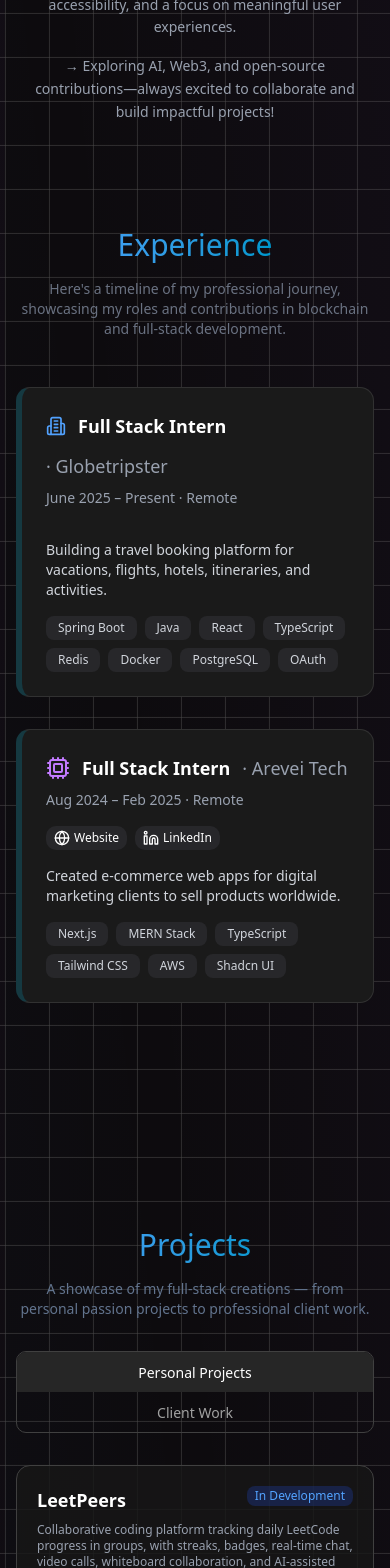
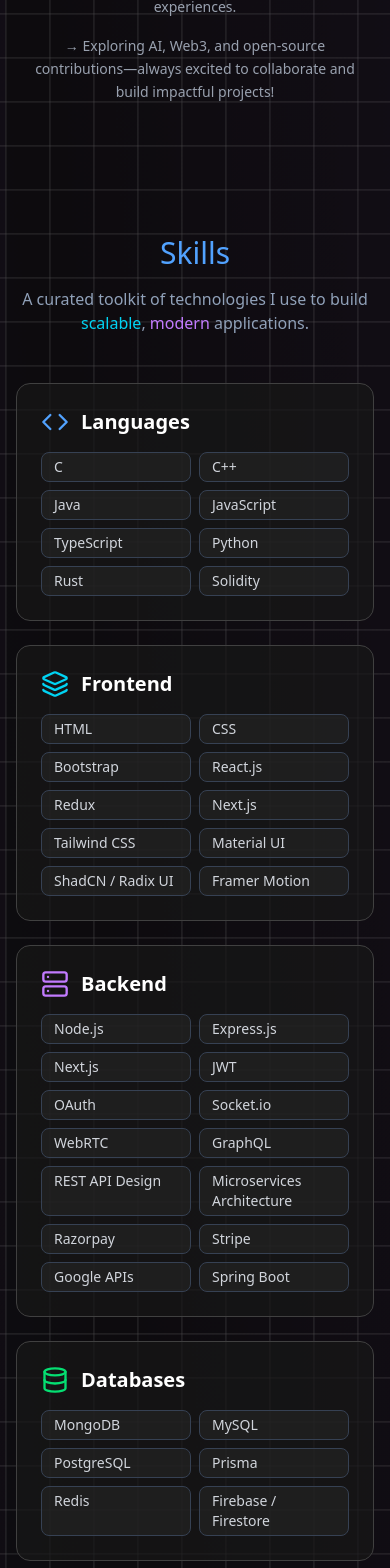
Before and after one commit to nikitachoudhary114/Portfolio, a Next.js app: page / in a window 390 px wide. Shown: the part 432-2000 px from the top of the page. Built offline with nearby package versions, Linux system fonts and the light colour scheme.

Commit message:
added new project

```diff
--- a/app/layout.tsx
+++ b/app/layout.tsx
@@ -13,8 +13,9 @@
 });
 
 export const metadata: Metadata = {
-  title: "Create Next App",
-  description: "Generated by create next app",
+  title: "Nikita Choudhary | Portfolio",
+  description:
+    "Full-stack developer skilled in JavaScript, TypeScript, Next.js, MERN, and PostgreSQL. Passionate about building scalable web applications with real-world impact.",
 };
 
 export default function RootLayout({
--- a/app/page.tsx
+++ b/app/page.tsx
@@ -3,17 +3,19 @@
 import Footer from "@/components/Footer";
 import IntroSection from "@/components/IntroSection";
 import Projects from "@/components/Projects";
+import TechStack from "@/components/TechStack";
+import TimelineLine from "@/components/TimelineLine";
 import Image from "next/image";
 
 export default function Home() {
   return (
-    <div className="">
-
+    <div >
       <IntroSection />
+      <TechStack />
       <Experience />
       <Projects />
-      <ExtraCurricular/>
-      <Footer/>
+      <ExtraCurricular />
+      <Footer />
     </div>
   );
 }
--- a/components/IntroSection.tsx
+++ b/components/IntroSection.tsx
@@ -31,7 +31,7 @@
   ];
 
   return (
-    <section className="flex items-center justify-center px-4 sm:px-6 lg:px-8 py-10 sm:py-20">
+    <section className="flex items-center justify-center px-4 sm:px-6 lg:px-8 py-5 sm:py-20">
       <div className="text-center sm:text-left space-y-8 sm:space-y-10 max-w-3xl sm:w-3/4 mx-auto px-2 sm:px-6">
         {/* Top Row: Profile + Socials */}
         <motion.div
--- a/components/Projects.tsx
+++ b/components/Projects.tsx
@@ -29,6 +29,22 @@
       "PostgreSQL",
 
       "Excalidraw",
+    ],
+  },
+  {
+    title: "Weekendly",
+    link: "https://github.com/nikitachoudhary114/kairos",
+    description:
+      "An interactive weekend planner app to design personalized schedules with drag-and-drop activities, light/dark themes, offline PWA support, weekend summary, and exportable image plans. Built for Atlan’s Frontend Challenge with focus on UI polish, accessibility, and responsiveness.",
+    tech: [
+      "React",
+      "TypeScript",
+      "Vite",
+      "Tailwind CSS",
+      "ShadCN UI",
+      "Lucide React",
+      "LocalStorage",
+      "PWA",
     ],
   },
   {
@@ -136,9 +152,17 @@
   return (
     <section className="text-white py-12 px-4 sm:px-6 lg:px-8">
       <div className="max-w-3xl sm:w-3/4 mx-auto">
-        <h2 className="text-3xl sm:text-4xl font-medium mb-4 mt-28 bg-gradient-to-r from-blue-400 to-cyan-600 text-transparent bg-clip-text text-center sm:text-left">
+        <motion.h2
+          initial={{ opacity: 0, y: 30 }}
+          animate={{ opacity: 1, y: 0 }}
+          transition={{ duration: 1.2, ease: "easeOut" }}
+          className="text-3xl sm:text-4xl font-medium mb-6 mt-28
+             bg-gradient-to-r from-blue-400 to-cyan-600
+             text-transparent bg-clip-text text-center sm:text-left
+             leading-tight"
+        >
           Projects
-        </h2>
+        </motion.h2>
         <p className="text-slate-500 mb-8 text-sm sm:text-base text-center sm:text-left">
           A showcase of my full-stack creations — from personal passion projects
           to professional client work.
@@ -176,6 +200,7 @@
 
         {/* Cards grid with staggered animation */}
         <motion.div
+          key={activeTab}
           className="grid grid-cols-1 sm:grid-cols-2 lg:grid-cols-2 gap-6"
           variants={containerVariants}
           initial="hidden"
--- /dev/null
+++ b/components/TechStack.tsx
@@ -0,0 +1,173 @@
+"use client";
+
+import { motion } from "framer-motion";
+import { Code, Layers, Database, Server, Wrench, Cpu } from "lucide-react";
+
+export const skills = [
+  {
+    title: "Languages",
+    icon: <Code className="w-7 h-7 text-blue-400" />,
+    items: [
+      "C",
+      "C++",
+      "Java",
+      "JavaScript",
+      "TypeScript",
+      "Python",
+      "Rust",
+      "Solidity",
+    ],
+  },
+  {
+    title: "Frontend",
+    icon: <Layers className="w-7 h-7 text-cyan-400" />,
+    items: [
+      "HTML",
+      "CSS",
+      "Bootstrap",
+      "React.js",
+      "Redux",
+      "Next.js",
+      "Tailwind CSS",
+      "Material UI",
+      "ShadCN / Radix UI",
+      "Framer Motion",
+    ],
+  },
+  {
+    title: "Backend",
+    icon: <Server className="w-7 h-7 text-purple-400" />,
+    items: [
+      "Node.js",
+      "Express.js",
+      "Next.js",
+      "JWT",
+      "OAuth",
+      "Socket.io",
+      "WebRTC",
+      "GraphQL",
+      "REST API Design",
+      "Microservices Architecture",
+      "Razorpay",
+      "Stripe",
+      "Google APIs",
+      "Spring Boot",
+    ],
+  },
+  {
+    title: "Databases",
+    icon: <Database className="w-7 h-7 text-green-400" />,
+    items: [
+      "MongoDB",
+      "MySQL",
+      "PostgreSQL",
+      "Prisma",
+      "Redis",
+      "Firebase / Firestore",
+    ],
+  },
+  {
+    title: "Tools & Platforms",
+    icon: <Wrench className="w-7 h-7 text-pink-400" />,
+    items: [
+      "Git",
+      "GitHub",
+      "Cloudinary",
+      "MongoDB Atlas",
+      "Render",
+      "Vercel",
+      "Docker",
+      "Kubernetes",
+      "Postman",
+      "VS Code / JetBrains IDEs",
+      "Prisma Studio / GraphQL Playground",
+      "AWS / Azure",
+    ],
+  },
+  {
+    title: "Web3 & Blockchain",
+    icon: <Cpu className="w-7 h-7 text-yellow-400" />,
+    items: [
+      "Solidity",
+      "Rust",
+      "Ethereum",
+      "Smart Contracts",
+      "Metamask",
+      "Blockchain Development",
+    ],
+  },
+];
+
+export default function TechStack() {
+  const containerVariants = {
+    hidden: {},
+    visible: { transition: { staggerChildren: 0.2 } },
+  };
+
+  const cardVariants = {
+    hidden: { opacity: 0, y: 20 },
+    visible: { opacity: 1, y: 0 },
+  };
+
+  return (
+    <section className="text-white mb-3 px-4 sm:px-6 lg:px-8">
+      <div className="max-w-3xl sm:w-3/4 mx-auto">
+        {/* Heading */}
+        <motion.h2
+          initial={{ opacity: 0, y: 40 }}
+          animate={{ opacity: 1, y: 0 }}
+          transition={{ duration: 1.2, ease: "easeOut" }}
+          className="text-3xl sm:text-4xl font-medium mb-4 mt-28 text-center sm:text-left text-blue-400"
+        >
+          Skills
+        </motion.h2>
+
+        <motion.p
+          initial={{ opacity: 0, y: 20 }}
+          animate={{ opacity: 1, y: 0 }}
+          transition={{ duration: 1.2, delay: 0.3, ease: "easeOut" }}
+          className="text-slate-400 mb-12 text-base sm:text-lg text-center sm:text-left"
+        >
+          A curated toolkit of technologies I use to build{" "}
+          <span className="text-cyan-400">scalable</span>,{" "}
+          <span className="text-purple-400">modern</span> applications.
+        </motion.p>
+
+        <motion.div
+          className="grid grid-cols-1 sm:grid-cols-2 gap-6"
+          variants={containerVariants}
+          initial="hidden"
+          whileInView="visible"
+          viewport={{ once: true, amount: 0.2 }}
+        >
+          {skills.map((category, idx) => (
+            <motion.div
+              key={idx}
+              variants={cardVariants}
+              transition={{ duration: 1, ease: "easeOut", delay: idx * 0.25 }}
+              className="relative p-6 rounded-xl border border-neutral-700 bg-neutral-900/70 group"
+            >
+              {/* Title Row */}
+              <div className="flex items-center gap-3 mb-4">
+                {category.icon}
+                <h3 className="text-xl font-semibold">{category.title}</h3>
+              </div>
+
+              {/* Skills List */}
+              <ul className="grid grid-cols-2 gap-2">
+                {category.items.map((skill, i) => (
+                  <li
+                    key={i}
+                    className="text-sm text-gray-300 bg-neutral-800/60 px-3 py-1 rounded-md border border-gray-700 hover:text-white hover:border-white transition"
+                  >
+                    {skill}
+                  </li>
+                ))}
+              </ul>
+            </motion.div>
+          ))}
+        </motion.div>
+      </div>
+    </section>
+  );
+}
--- a/components/TimelineLine.tsx
+++ b/components/TimelineLine.tsx
@@ -1,12 +1,14 @@
 "use client";
+
 import { motion } from "framer-motion";
 
 export default function TimelineLine({ height }: { height?: string }) {
-  const pathLength = 1; // relative length for framer-motion
+  const pathLength = 1;
+
   return (
     <motion.svg
-      viewBox="0 0 20 3156"
-      width="20"
+      viewBox="0 0 40 3156"
+      width="40"
       height={height || "100%"}
       className="ml-4 block"
       aria-hidden="true"
@@ -18,25 +20,50 @@
           x1="0"
           x2="0"
           y1="0"
-          y2="100%"
+          y2="3156"
         >
           <stop stopColor="#18CCFC" stopOpacity="0" />
-          <stop stopColor="#18CCFC" />
-          <stop offset="0.325" stopColor="#6344F5" />
+          <stop offset="0.15" stopColor="#18CCFC" />
+          <stop offset="0.4" stopColor="#6344F5" />
+          <stop offset="0.7" stopColor="#AE48FF" />
           <stop offset="1" stopColor="#AE48FF" stopOpacity="0" />
         </linearGradient>
       </defs>
 
+      {/* Background faint line */}
+      <path
+        d="M 20 0 V 3156"
+        fill="none"
+        stroke="#9091A0"
+        strokeOpacity="0.2"
+        strokeWidth="3"
+      />
+
+      {/* Animated gradient line */}
       <motion.path
-        d="M 1 0V -36 l 18 24 V 2524.8 l -18 24V 3156"
+        d="M 20 0 V 3156"
         fill="none"
         stroke="url(#gradient)"
-        strokeWidth="1.25"
+        strokeWidth="4"
+        strokeLinecap="round"
         strokeDasharray={pathLength}
         strokeDashoffset={pathLength}
         initial={{ strokeDashoffset: pathLength }}
         animate={{ strokeDashoffset: 0 }}
-        transition={{ duration: 2, ease: "easeInOut" }}
+        transition={{ duration: 2.5, ease: "easeInOut" }}
+      />
+
+      {/* Glow effect */}
+      <motion.path
+        d="M 20 0 V 3156"
+        fill="none"
+        stroke="url(#gradient)"
+        strokeWidth="10"
+        strokeOpacity="0.3"
+        filter="blur(8px)"
+        initial={{ opacity: 0 }}
+        animate={{ opacity: [0, 0.6, 0] }}
+        transition={{ duration: 3, repeat: Infinity }}
       />
     </motion.svg>
   );
--- a/package.json
+++ b/package.json
@@ -27,8 +27,8 @@
     "@eslint/eslintrc": "^3",
     "@tailwindcss/postcss": "^4",
     "@types/node": "^20",
-    "@types/react": "^19",
-    "@types/react-dom": "^19",
+    "@types/react": "^19.1.13",
+    "@types/react-dom": "^19.1.9",
     "eslint": "^9",
     "eslint-config-next": "15.4.6",
     "tailwindcss": "^4",
```
Also changed, not shown: 1 other file (tests, documents, lock files or other folders).
